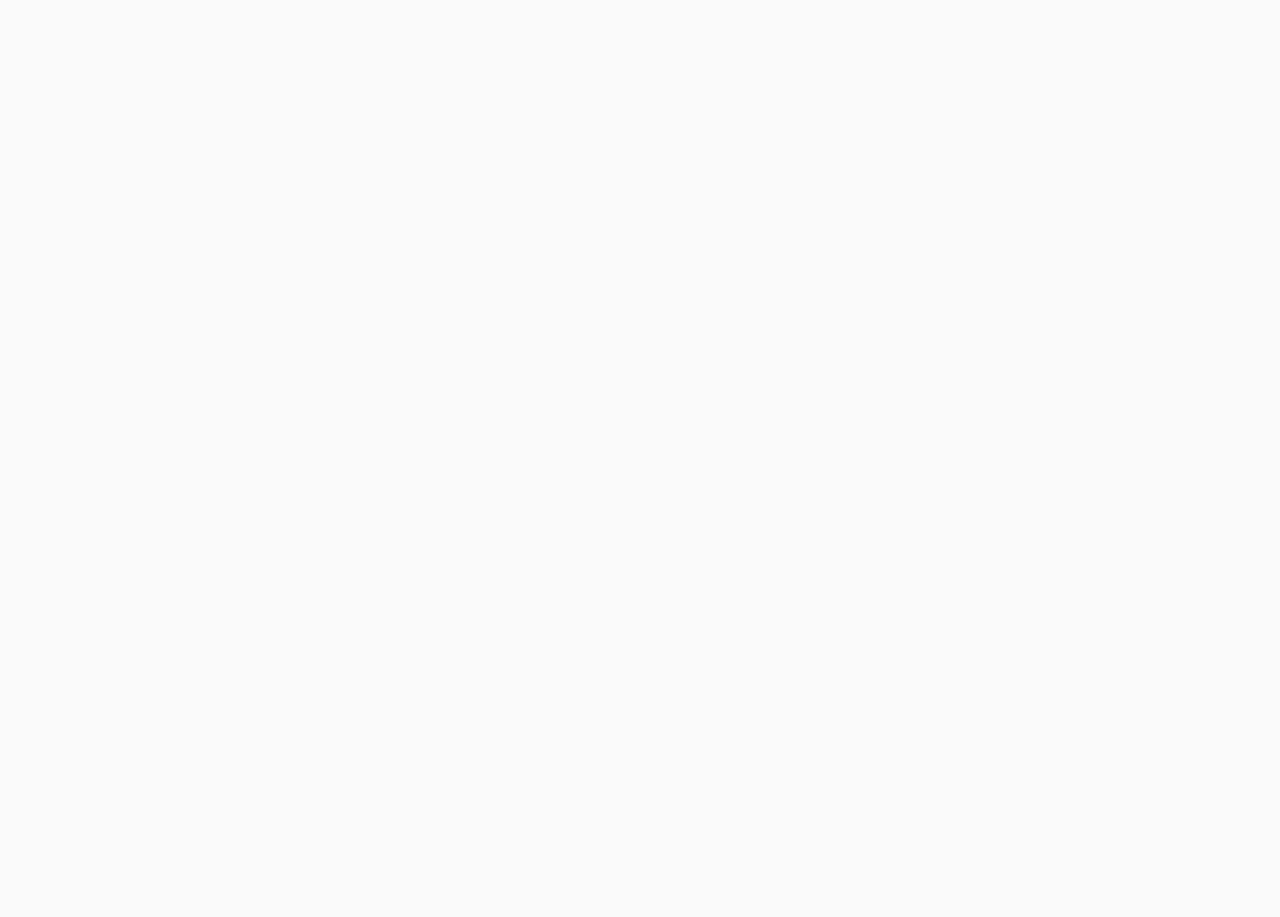
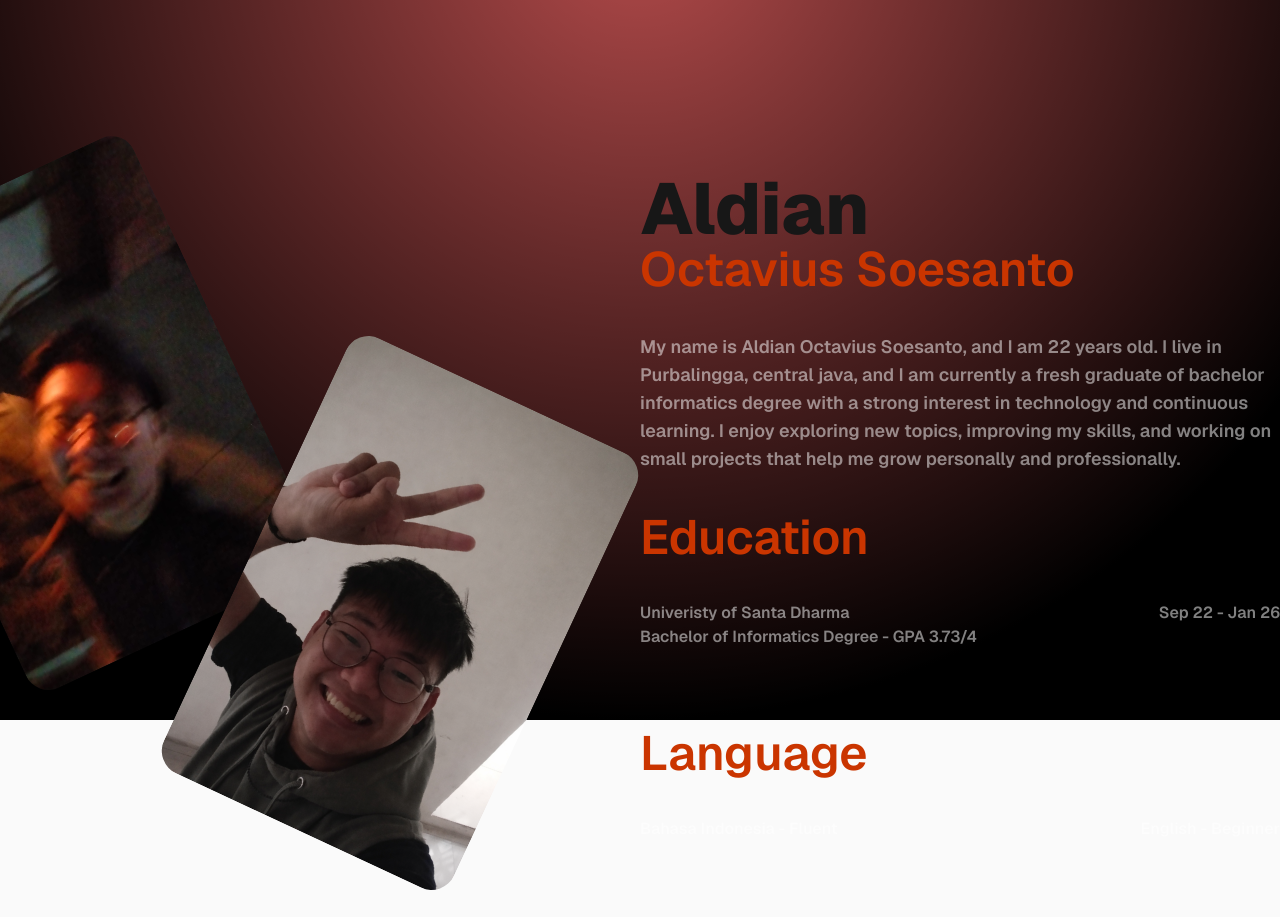
Before and after one commit to Corneldiii/porto, a Next.js app: page / in a window 1280 px wide. Shown: the part 1280-2197 px from the top of the page. Built offline with nearby package versions, Linux system fonts and the light colour scheme.

Commit message:
about section almost done

```diff
--- a/app/page.tsx
+++ b/app/page.tsx
@@ -3,6 +3,8 @@ import Image from "next/image";
 import { useState } from "react";
 
 import bgHome from "@/public/bgHome.png";
+import me1 from "@/public/me1.png";
+import me2 from "@/public/me2.jpeg";
 
 export default function Home() {
 
@@ -11,6 +13,7 @@ export default function Home() {
   return (
     <div className="flex min-h-screen items-center justify-center  bg-zinc-50 font-sans dark:bg-black overflow-x-hidden">
       <main className="flex flex-col min-h-screen w-full max-w-screen h-1000 ">
+
         <Image src={bgHome} alt="home" className="min-w-screen max-h-320 rounded-b-[100px] z-10" />
         <div className="flex flex-col justify-between absolute min-h-screen max-w-screen w-full z-11">
           <ul className="flex justify-between items-start w-full p-10 ">
@@ -76,8 +79,8 @@ export default function Home() {
             </div>
           </div>
         </div>
-        <div className="bg-white/10 w-full h-120 -mt-20 rounded-b-[100px] flex justify-center items-start">
-          <div className="grid grid-cols-4 mt-15 w-450">
+        <div className="bg-[#151515] w-full h-120 -mt-20 rounded-b-[100px] flex justify-center items-start z-9">
+          <div className="grid grid-cols-4 mt-15 w-450 p-10">
             <div className="col-span-1 flex flex-col justify-between items-center ">
               <svg xmlns="http://www.w3.org/2000/svg" fill="none" viewBox="0 0 24 24" stroke-width="1" stroke="currentColor" className="size-40 mt-20 opacity-50">
                 <path stroke-linecap="round" stroke-linejoin="round" d="M4.26 10.147a60.438 60.438 0 0 0-.491 6.347A48.62 48.62 0 0 1 12 20.904a48.62 48.62 0 0 1 8.232-4.41 60.46 60.46 0 0 0-.491-6.347m-15.482 0a50.636 50.636 0 0 0-2.658-.813A59.906 59.906 0 0 1 12 3.493a59.903 59.903 0 0 1 10.399 5.84c-.896.248-1.783.52-2.658.814m-15.482 0A50.717 50.717 0 0 1 12 13.489a50.702 50.702 0 0 1 7.74-3.342M6.75 15a.75.75 0 1 0 0-1.5.75.75 0 0 0 0 1.5Zm0 0v-3.675A55.378 55.378 0 0 1 12 8.443m-7.007 11.55A5.981 5.981 0 0 0 6.75 15.75v-1.5" />
@@ -110,6 +113,62 @@ export default function Home() {
           </div>
 
         </div>
+        <div className=" absolute top-300  w-full h-full bg-[radial-gradient(circle_farthest-side_at_top,rgba(150,0,0,0.7),#000)]"></div>
+
+
+
+
+
+        <section className="w-full h-full flex justify-center z-10">
+          <div className="container  w-full h-full pt-50">
+            <div className="grid grid-cols-2">
+              <div className="col-span-1 relative">
+                <Image src={me2} alt="" className="absolute w-80 h-120 rounded-[25px] -rotate-25 -left-20" />
+                <Image src={me1} alt="" className="absolute w-80 h-120 rounded-[25px] rotate-25 top-50 left-60" />
+              </div>
+              <div className="col-span-1">
+                <div className="flex flex-col">
+                  <h1 className="text-7xl font-extrabold ">Aldian</h1>
+                  <h1 className="text-5xl font-semibold text-orange-700">Octavius Soesanto</h1>
+                </div>
+                <div className="font-semibold mt-10">
+                  <h1 className="line-clamp-5 text-lg text-white/50">
+                    My name is Aldian Octavius Soesanto, and I am 22 years old. I live in Purbalingga, central java, and I am currently a fresh graduate of bachelor informatics degree with a strong interest in technology and continuous learning. I enjoy exploring new topics, improving my skills, and working on small projects that help me grow personally and professionally.
+                  </h1>
+                </div>
+
+                <div className="mt-10">
+                  <h1 className="text-5xl font-semibold text-orange-700">Education</h1>
+                  <div className="flex justify-between items-start py-10 font-semibold">
+                    <h1 className="text-white/50">
+                      Univeristy of Santa Dharma <br /> Bachelor of Informatics Degree - GPA 3.73/4
+                    </h1>
+                    <h1 className="text-white/50">
+                      Sep 22 - Jan 26
+                    </h1>
+                  </div>
+                </div>
+
+                <div className="mt-10">
+                  <h1 className="text-5xl font-semibold text-orange-700">Language</h1>
+
+                  <div className="mt-10 flex justify-between items-center font-semibold text-white/50">
+                    <h1>
+                      Bahasa Indonesia - Fluent
+                    </h1>
+                    <h1>
+                      English - Beginner
+                    </h1>
+                  </div>
+
+                </div>
+
+              </div>
+            </div>
+
+
+          </div>
+        </section>
 
       </main>
     </div>
```
Also changed, not shown: public/me1.png (added), public/me2.jpeg (added).
